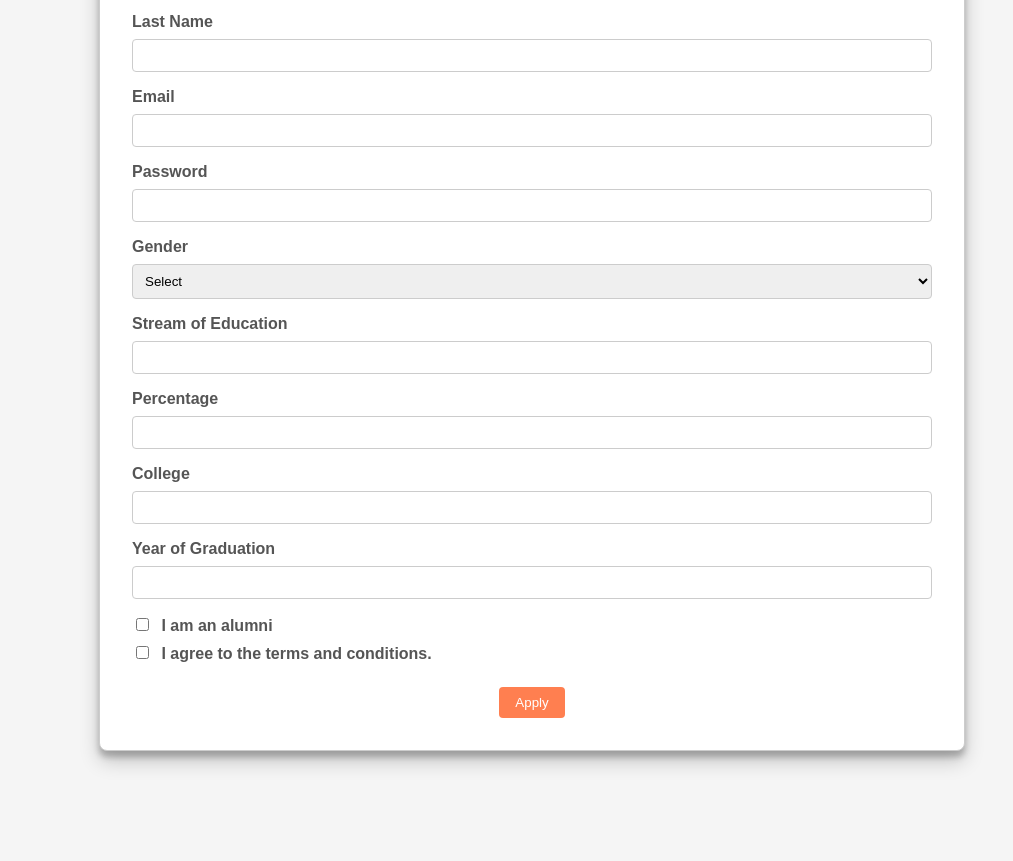
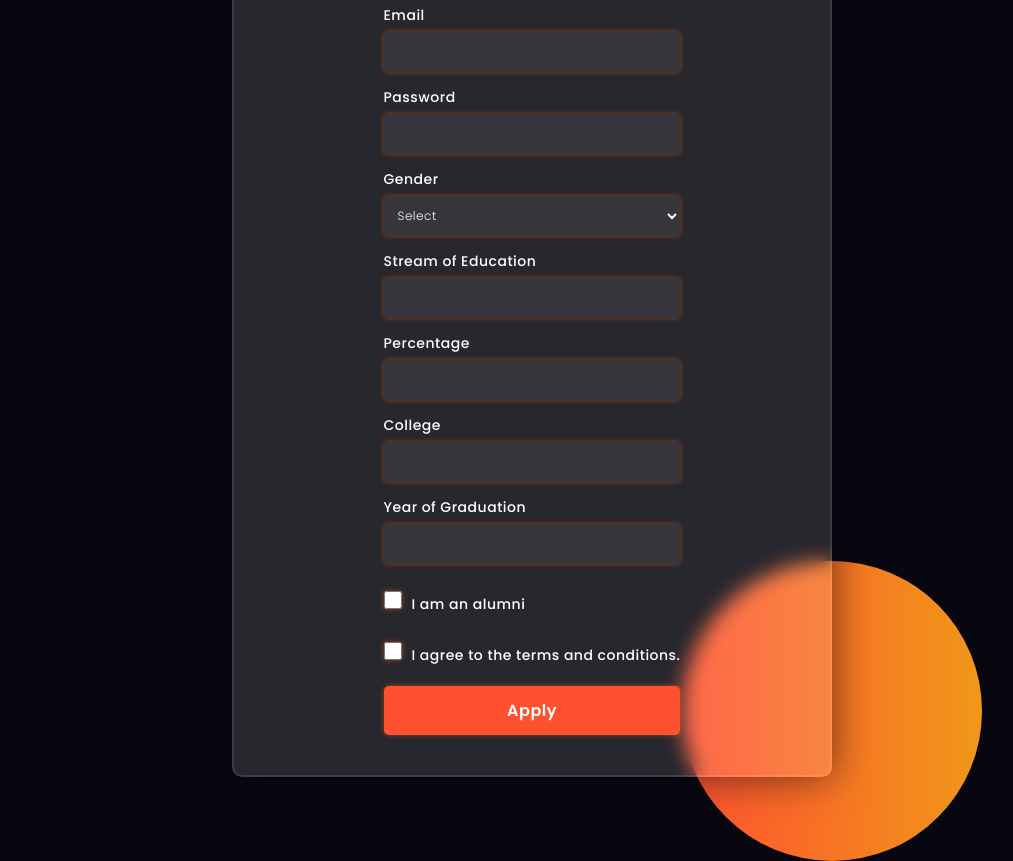
Before and after one commit to Nithin-2413/hackrush, a plain HTML site: page nithin/stu appl.html in a window 1280 px wide. Shown: the part 219-1080 px from the top of the page, without its empty margins (108-1121 px from the left). Before the commit the page ends 1020 px from the top, so only its background shows below. Drawn offline with Linux system fonts and the light colour scheme.

Commit message:
Update stu appl.html

```diff
--- a/nithin/stu appl.html
+++ b/nithin/stu appl.html
@@ -1,12 +1,145 @@
 <!DOCTYPE html>
-<html>
+<html lang="en">
 <head>
   <meta charset="UTF-8">
   <title>Registration Page</title>
-    <link rel="stylesheet" href="index.css">
+  <link rel="preconnect" href="https://fonts.gstatic.com">
+  <link rel="stylesheet" href="https://cdnjs.cloudflare.com/ajax/libs/font-awesome/5.15.4/css/all.min.css">
+  <link href="https://fonts.googleapis.com/css2?family=Poppins:wght@300;500;600&display=swap" rel="stylesheet">
+  <!--Stylesheet-->
+  <style media="screen">
+    *,
+    *:before,
+    *:after{
+      padding: 0;
+      margin: 0;
+      box-sizing: border-box;
+    }
+    body{
+      background-color: #080710;
+      display: flex;
+      justify-content: center;
+      align-items: center;
+      height: 120vh;
+      margin: 0;
+    }
+    .background{
+      width: 800px;
+      height: 1000px;
+      position: absolute;
+    }
+    .background .shape{
+      height: 300px;
+      width: 300px;
+      position: absolute;
+      border-radius: 50%;
+    }
+    .shape:first-child{
+      background: linear-gradient(
+        #1845ad,
+        #23a2f6
+      );
+      left: -100px;
+      top: -100px;
+    }
+    .shape:last-child{
+      background: linear-gradient(
+        to right,
+        #ff512f,
+        #f09819
+      );
+      right: -50px;
+      bottom: -100px;
+    }
+    .container1{
+      width: 600px;
+      background-color: rgba(255,255,255,0.13);
+      border-radius: 10px;
+      backdrop-filter: blur(10px);
+      border: 2px solid rgba(255,255,255,0.1);
+      box-shadow: 0 0 40px rgba(8,7,16,0.6);
+      padding: 40px 35px;
+      display: flex;
+      flex-direction: column;
+      align-items: center;
+      position: relative;
+    }
+    .container1 *{
+      font-family: 'Poppins',sans-serif;
+      color: #ffffff;
+      letter-spacing: 0.5px;
+      outline: none;
+      border: none;
+    }
+    .container1 h1{
+      font-size: 28px;
+      font-weight: 500;
+      line-height: 38px;
+      text-align: center;
+    }
+    label{
+      display: block;
+      margin-top: 15px;
+      font-size: 14px;
+      font-weight: 500;
+    }
+    input, select{
+      display: block;
+      height: 40px;
+      width: 100%;
+      background-color: rgba(255,255,255,0.07);
+      border-radius: 3px;
+      padding: 0 10px;
+      margin-top: 6px;
+      font-size: 12px;
+      font-weight: 300;
+      box-shadow: 0 0 5px rgba(255, 100, 0, 0.5); /* Orange glow */
+      transition: box-shadow 0.3s ease-in-out;
+    }
+    input:focus, select:focus{
+      box-shadow: 0 0 10px rgba(255, 100, 0, 1); /* Intense orange glow */
+    }
+    ::placeholder{
+      color: #e5e5e5;
+    }
+    button{
+      margin-top: 20px;
+      width: 100%;
+      background-color: #ff512f;
+      color: #ffffff;
+      padding: 12px 0;
+      font-size: 16px;
+      font-weight: 600;
+      border-radius: 5px;
+      cursor: pointer;
+      transition: background-color 0.3s, box-shadow 0.3s;
+      box-shadow: 0 0 5px rgba(255, 100, 0, 0.5); /* Orange glow */
+    }
+    button:hover{
+      background-color: #e44e1b;
+      box-shadow: 0 0 10px rgba(255, 100, 0, 1); /* Intense orange glow */
+    }
+    .checkbox-container {
+      display: flex;
+      align-items: center;
+      margin-top: 15px;
+    }
+    .checkbox-container input {
+      height: 18px;
+      width: 18px;
+      margin-right: 10px;
+      accent-color: #23a2f6; /* Customize the checkbox color */
+    }
+    #occupationDetails {
+      display: none;
+    }
+  </style>
 </head>
 <body>
-    <div class="spacing1">
+  <div class="background">
+    <div class="shape"></div>
+    <div class="shape"></div>
+  </div>
   <div class="container1">
     <h1>Student Application Form</h1>
     <form id="registrationForm">
@@ -29,29 +162,25 @@
         <option value="Female">Female</option>
         <option value="Other">Other</option>
       </select>
+
       <label for="stream">Stream of Education</label>
       <input type="text" id="stream" name="stream" required>
-
 
       <label for="percentage">Percentage</label>
       <input type="number" id="percentage" name="percentage" required>
 
-
-
       <label for="college">College</label>
       <input type="text" id="college" name="college" required>
-
-
 
       <label for="graduationYear">Year of Graduation</label>
       <input type="number" id="graduationYear" name="graduationYear" required>
 
-          <label for="alumni">
+      <div class="checkbox-container">
         <input type="checkbox" id="alumni" name="alumni">
-            I am an alumni
-          </label>
+        <label for="alumni">I am an alumni</label>
+      </div>
 
-          <div id="occupationDetails" style="display: none;">
+      <div id="occupationDetails">
         <label for="company">Company of Work</label>
         <input type="text" id="company" name="company">
 
@@ -59,14 +188,13 @@
         <input type="text" id="place" name="place">
       </div>
 
-          <label for="terms">
+      <div class="checkbox-container">
         <input type="checkbox" id="terms" name="terms" required>
-            I agree to the terms and conditions.
-          </label>
+        <label for="terms">I agree to the terms and conditions.</label>
+      </div>
 
       <button type="submit">Apply</button>
     </form>
-      </div>
   </div>
 
   <script>
```
Lines whose indentation alone changed are shown as unchanged.
